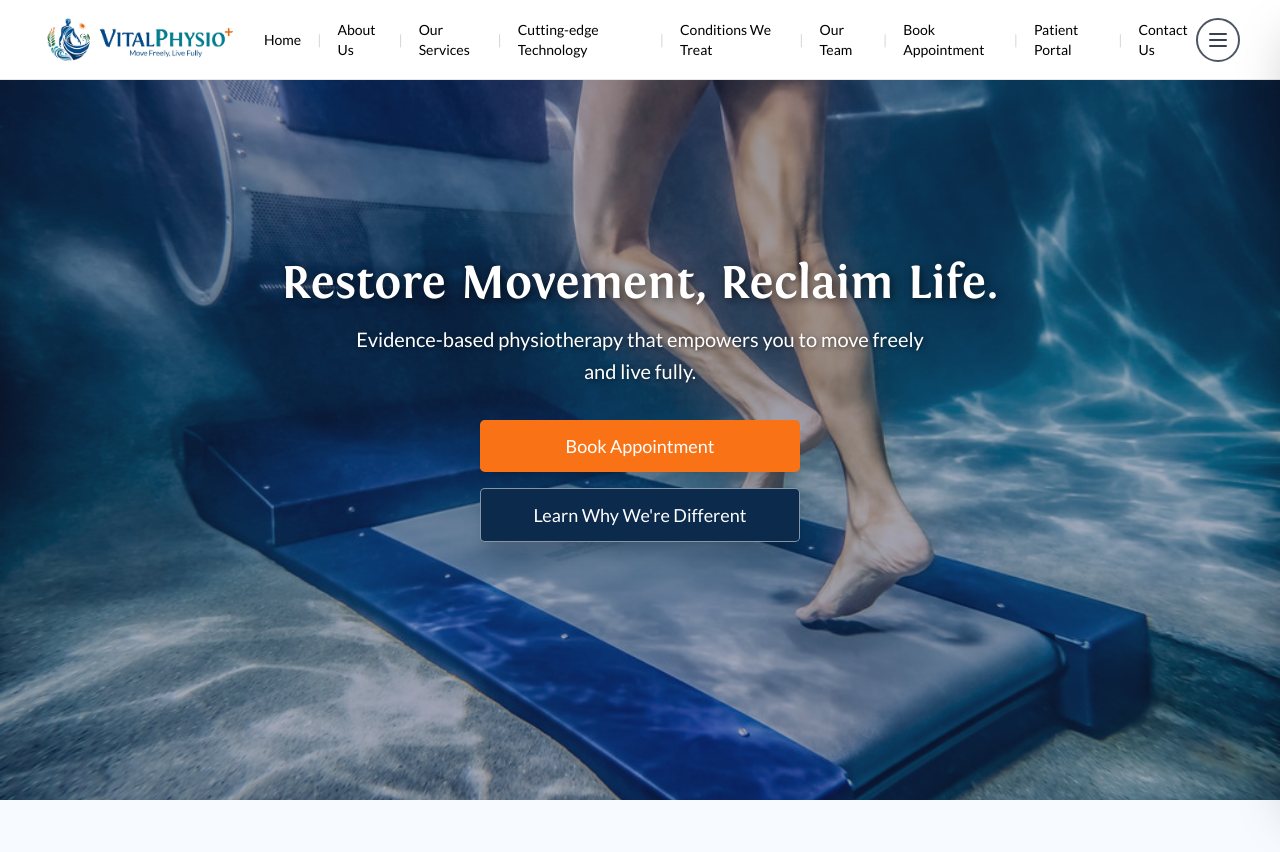
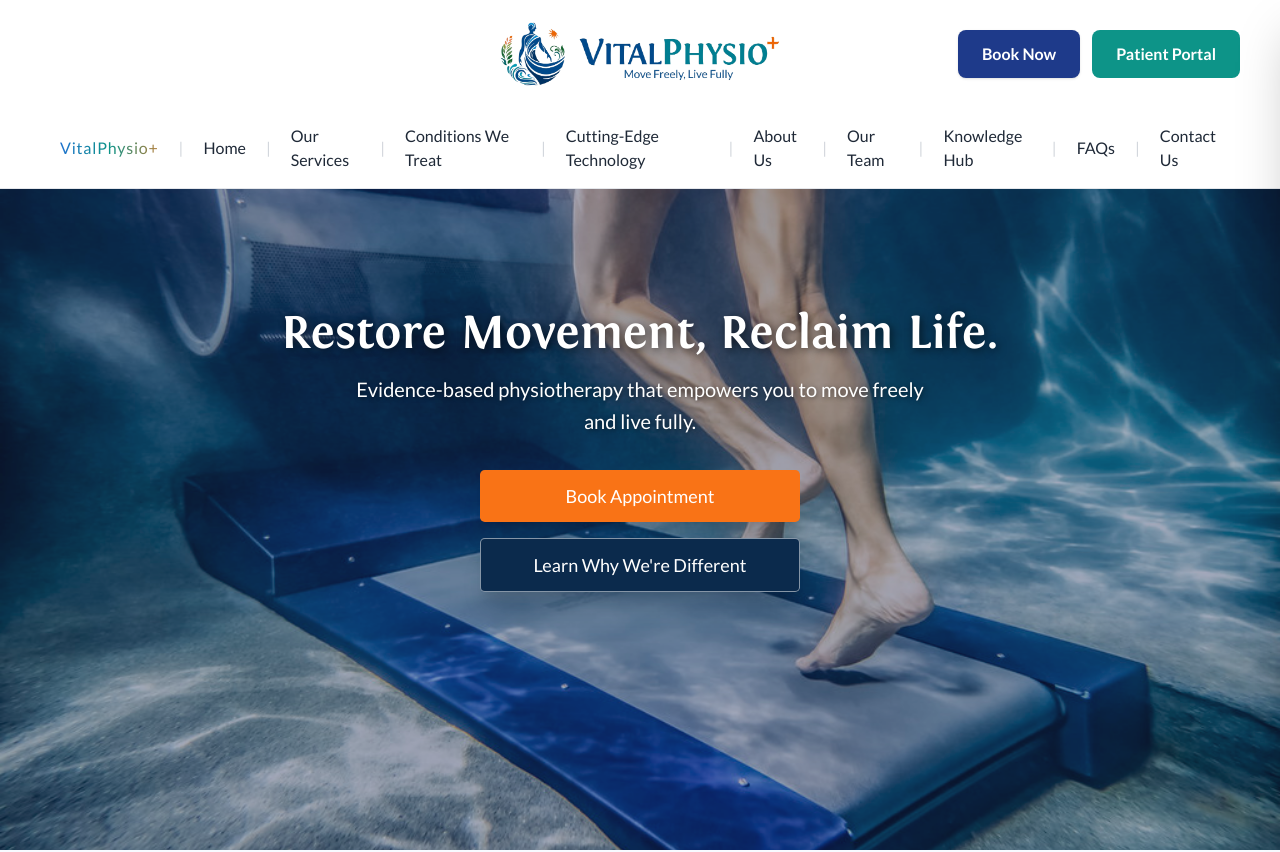
Before and after one commit to ishaan-chadha1/vital-physio-plus, a Next.js app: page / in a window 1280 px wide. Shown: the top 852 px of the page. Built offline with nearby package versions, Linux system fonts and the light colour scheme; a web font is replaced by a local one.

Commit message:
Change of Layout and Design to the Landing Nav bar component

```diff
--- a/components/landing-navbar.tsx
+++ b/components/landing-navbar.tsx
@@ -5,119 +5,211 @@ import Image from "next/image";
 import { Menu, X } from "lucide-react";
 import { useState, useEffect } from "react";
 
+// Navigation links (with "VitalPhysio+" included)
+const navLinks = [
+  { name: "VitalPhysio+", href: "/" },
+  { name: "Home", href: "/" },
+  { name: "Our Services", href: "/#services" },
+  { name: "Conditions We Treat", href: "/#conditions" },
+  { name: "Cutting-Edge Technology", href: "/#technology" },
+  { name: "About Us", href: "/#about" },
+  { name: "Our Team", href: "/#team" },
+  { name: "Knowledge Hub", href: "/#knowledge" },
+  { name: "FAQs", href: "/#faqs" },
+  { name: "Contact Us", href: "/#contact" },
+];
+
 export default function LandingNavbar() {
   const [menuOpen, setMenuOpen] = useState(false);
   const [scrolled, setScrolled] = useState(false);
+  const [hovered, setHovered] = useState(false);
 
-  // Effect to detect scroll and apply styles
+  // Update scroll state
   useEffect(() => {
-    const handleScroll = () => {
-      setScrolled(window.scrollY > 10);
-    };
-    window.addEventListener("scroll", handleScroll);
+    const handleScroll = () => setScrolled(window.scrollY > 10);
+    window.addEventListener("scroll", handleScroll, { passive: true });
     return () => window.removeEventListener("scroll", handleScroll);
   }, []);
 
-  const navLinks = [
-    { name: "Home", href: "/" },
-    { name: "About Us", href: "/#about" },
-    { name: "Our Services", href: "/#services" },
-    { name: "Cutting-edge Technology", href: "/#technology" },
-    { name: "Conditions We Treat", href: "/#conditions" },
-    { name: "Our Team", href: "/#team" },
-    { name: "Book Appointment", href: "/#book" },
-    { name: "Patient Portal", href: "/portal" },
-    { name: "Contact Us", href: "/#contact" },
-  ];
+  // Determine navbar background opacity
+  const navBgClass = scrolled
+    ? hovered
+      ? "bg-white backdrop-blur-xl"
+      : "bg-white/10 backdrop-blur-xl"
+    : "bg-white";
 
   return (
     <>
-      {/* Main Navbar Container */}
       <nav
-        className={`fixed top-0 z-50 flex w-full items-center transition-all duration-300 ease-in-out h-20 ${
-          scrolled
-            ? "bg-white/30 shadow-lg backdrop-blur-xl"
-            : "bg-white border-b border-gray-200"
-        }`}
+        className={`
+          fixed top-0 left-0 w-full z-50 border-b border-gray-200 transition-all duration-300
+          ${navBgClass}
+          ${scrolled ? "shadow-md" : ""}
+        `}
+        style={{ transition: "background 0.3s, box-shadow 0.2s" }}
+        onMouseEnter={() => setHovered(true)}
+        onMouseLeave={() => setHovered(false)}
       >
-        <div className="mx-auto flex w-full max-w-screen-2xl items-center justify-between px-6 md:px-10">
-          {/* Logo */}
-          {/* UPDATED: Added right padding (pr-6) for spacing */}
-          <Link href="/" className="flex-shrink-0 pr-6">
+        <div className="max-w-screen-2xl mx-auto px-4 md:px-10 flex flex-col items-center pt-4 pb-2">
+          {/* TOP: Logo and CTA buttons */}
+          <div className="w-full flex flex-row justify-center items-center">
+            <div className="flex-1 hidden lg:block" />
+            {/* Centered LOGO (no extra branding text below) */}
+            <div className="flex items-center">
               <Image
                 src="/logo.png"
                 alt="Vital Physio+ Logo"
-              width={200}
-              height={60}
+                width={300}
+                height={300}
+                priority
                 className="object-contain"
-              priority
+              />
+            </div>
+            {/* CTA BUTTONS and HAMBURGER */}
+            <div className="flex-1 flex flex-row justify-end items-center">
+              <div className="hidden lg:flex flex-row space-x-3">
+                <Link
+                  href="/#book"
+                  className="bg-blue-900 text-white font-semibold py-3 px-6 rounded-lg shadow hover:bg-blue-800 transition-colors duration-200 text-base transform hover:-translate-y-1 active:scale-95 active:shadow"
+                >
+                  Book Now
+                </Link>
+                <Link
+                  href="/portal"
+                  className="bg-teal-600 text-white font-semibold py-3 px-6 rounded-lg hover:bg-teal-700 transition-colors duration-200 text-base transform hover:-translate-y-1 active:scale-95 active:shadow"
+                >
+                  Patient Portal
+                </Link>
+              </div>
+              <div className="flex lg:hidden ml-4">
+                <button
+                  className="p-2 border-2 border-gray-600 rounded-full hover:bg-gray-100 transition"
+                  onClick={() => setMenuOpen(true)}
+                  aria-label="Open menu"
+                >
+                  <Menu size={28} />
+                </button>
+              </div>
+            </div>
+          </div>
+          {/* NAVIGATION LINKS */}
+          <div className="w-full mt-6 flex justify-center">
+            <div className="hidden lg:flex items-center justify-center gap-0">
+              {navLinks.map((item, idx) => (
+                <div key={item.name} className="flex items-center">
+                  <Link
+                    href={item.href}
+                    tabIndex={0}
+                    className={`
+                      relative text-base font-medium transition-colors duration-150 px-5 py-2 group
+                      ${item.name === 'VitalPhysio+'
+                        ? "font-extrabold bg-gradient-to-r from-blue-600 via-teal-600 to-orange-500 text-transparent bg-clip-text tracking-wider"
+                        : "text-gray-800"}
+                      hover:text-teal-600 focus:outline-none
+                    `}
+                  >
+                    {item.name}
+                    <span
+                      className={`
+                        absolute left-2 right-2 -bottom-0.5 h-[2px] rounded
+                        bg-gradient-to-r from-blue-700 via-teal-400 to-orange-400
+                        scale-x-0 group-hover:scale-x-100
+                        transition-transform duration-300 origin-left
+                      `}
                     />
                   </Link>
-
-          {/* Desktop Navigation Links */}
-          <div className="hidden lg:flex flex-1 items-center justify-center gap-x-4 text-sm font-medium text-gray-800">
-            {navLinks.map((item, idx) => (
-              <div key={item.name} className="flex items-center gap-x-4">
-                <Link href={item.href} className="transition-colors hover:text-teal-600">
-                  {item.name}
-                </Link>
                   {idx < navLinks.length - 1 && (
-                  <span className="text-gray-300">|</span>
+                    <span className="text-gray-300 select-none text-base">|</span>
                   )}
                 </div>
               ))}
             </div>
-
-          {/* Menu Button */}
-          <div className="flex flex-1 justify-end lg:flex-none">
-            <button
-              className="p-2 text-gray-700 transition-all duration-300 border-2 border-gray-600 rounded-full hover:bg-gray-100 hover:text-teal-600"
-              onClick={() => setMenuOpen(true)}
-              aria-label="Open menu"
-            >
-              <Menu size={24} />
-            </button>
           </div>
         </div>
       </nav>
 
-      {/* Side Menu Overlay */}
+      {/* Mobile Side Menu Overlay */}
       {menuOpen && (
         <div
           className="fixed inset-0 z-40 bg-black/40 backdrop-blur-sm"
           onClick={() => setMenuOpen(false)}
-        ></div>
+        />
       )}
 
-      {/* Side Menu Panel */}
+      {/* Mobile Drawer */}
       <div
-        className={`fixed top-0 right-0 z-50 flex h-full w-80 flex-col border-l border-gray-200 bg-white p-6 shadow-2xl transition-transform duration-300 ease-in-out ${
-          menuOpen ? "translate-x-0" : "translate-x-full"
-        }`}
+        className={`fixed top-0 right-0 z-50 bg-white shadow-2xl border-l border-gray-200 h-full w-72 md:w-80 p-6 transition-transform duration-300 flex flex-col
+        ${menuOpen ? "translate-x-0" : "translate-x-full"}`}
       >
-        <div className="mb-6 flex justify-end">
+        <div className="mb-3 flex justify-end">
           <button
             onClick={() => setMenuOpen(false)}
-            className="text-gray-600 transition-colors hover:text-red-500"
+            className="text-gray-600 transition hover:text-red-500"
             aria-label="Close menu"
           >
             <X size={28} />
           </button>
         </div>
-
-        <nav className="flex flex-col gap-5 text-lg font-medium text-gray-800">
+        {/* Mobile Logo */}
+        <div className="flex flex-col items-center mb-8">
+          <Image
+            src="/logo.png"
+            alt="Vital Physio+ Logo"
+            width={60}
+            height={60}
+            className="object-contain"
+            priority
+          />
+        </div>
+        {/* Mobile Nav Links */}
+        <nav className="flex flex-col gap-4 text-base font-medium text-gray-800">
           {navLinks.map((item) => (
             <Link
               key={item.name}
               href={item.href}
-              className="transition-all hover:pl-2 hover:text-teal-600"
               onClick={() => setMenuOpen(false)}
+              tabIndex={0}
+              className={`
+                relative group py-1 transition-colors duration-150
+                ${item.name === "VitalPhysio+"
+                  ? "font-extrabold bg-gradient-to-r from-blue-600 via-teal-600 to-orange-500 text-transparent bg-clip-text tracking-wider"
+                  : "text-gray-800"}
+                hover:text-teal-600
+              `}
             >
               {item.name}
+              <span
+                className={`
+                  absolute left-1.5 right-1.5 -bottom-0.5 h-[2px] rounded
+                  bg-gradient-to-r from-blue-700 via-teal-400 to-orange-400
+                  scale-x-0 group-hover:scale-x-100
+                  transition-transform duration-300
+                  origin-left
+                `}
+              />
             </Link>
           ))}
         </nav>
+        <div className="mt-8 flex flex-col gap-3">
+          <Link
+            href="/#book"
+            onClick={() => setMenuOpen(false)}
+            className="bg-blue-900 text-white font-semibold py-2 rounded-lg text-center shadow hover:bg-blue-800 transition-colors duration-200 transform hover:-translate-y-1 active:scale-95 active:shadow"
+          >
+            Book Now
+          </Link>
+          <Link
+            href="/portal"
+            onClick={() => setMenuOpen(false)}
+            className="bg-teal-600 text-white font-semibold py-2 rounded-lg text-center hover:bg-teal-700 transition-colors duration-200 transform hover:-translate-y-1 active:scale-95 active:shadow"
+          >
+            Patient Portal
+          </Link>
         </div>
+      </div>
+
+      {/* Spacer below navbar */}
+      <div className="h-[50px] lg:h-[50px]" />
     </>
   );
 }
```
Lines whose indentation alone changed are shown as unchanged.
